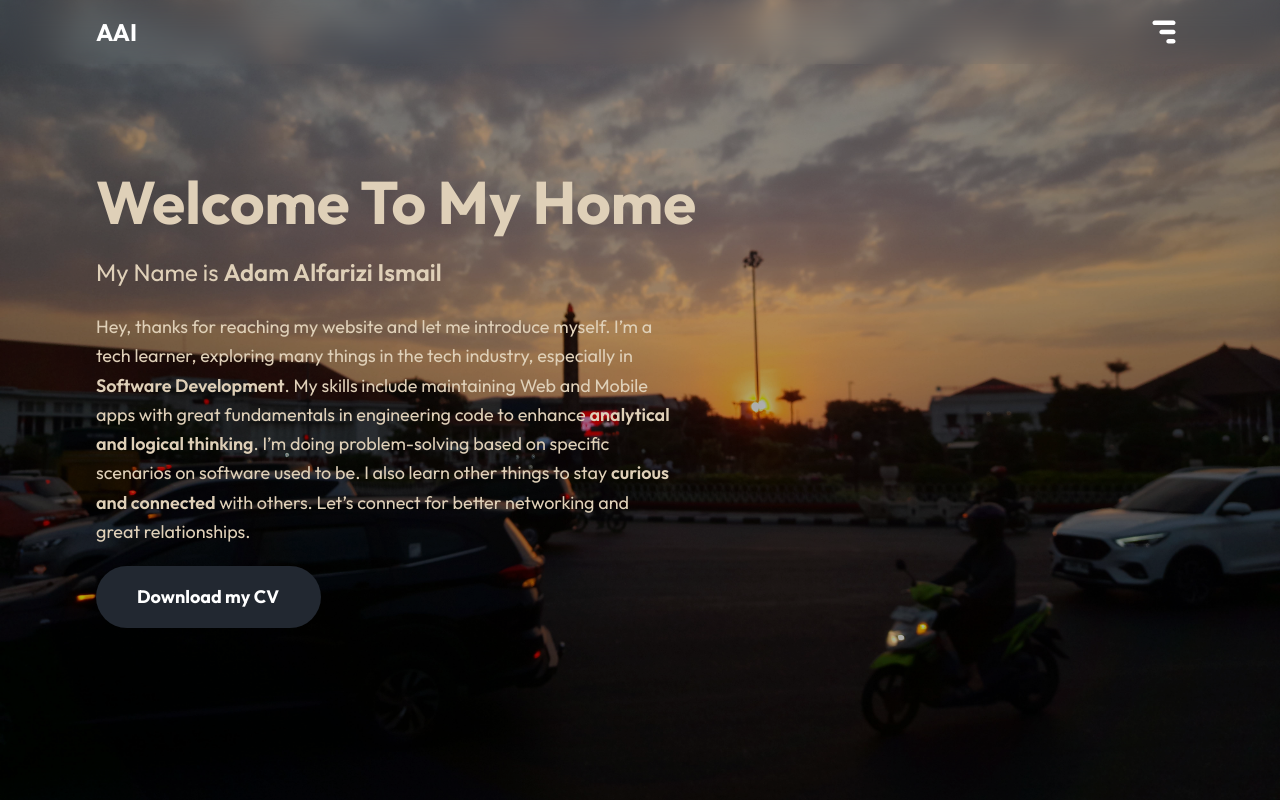
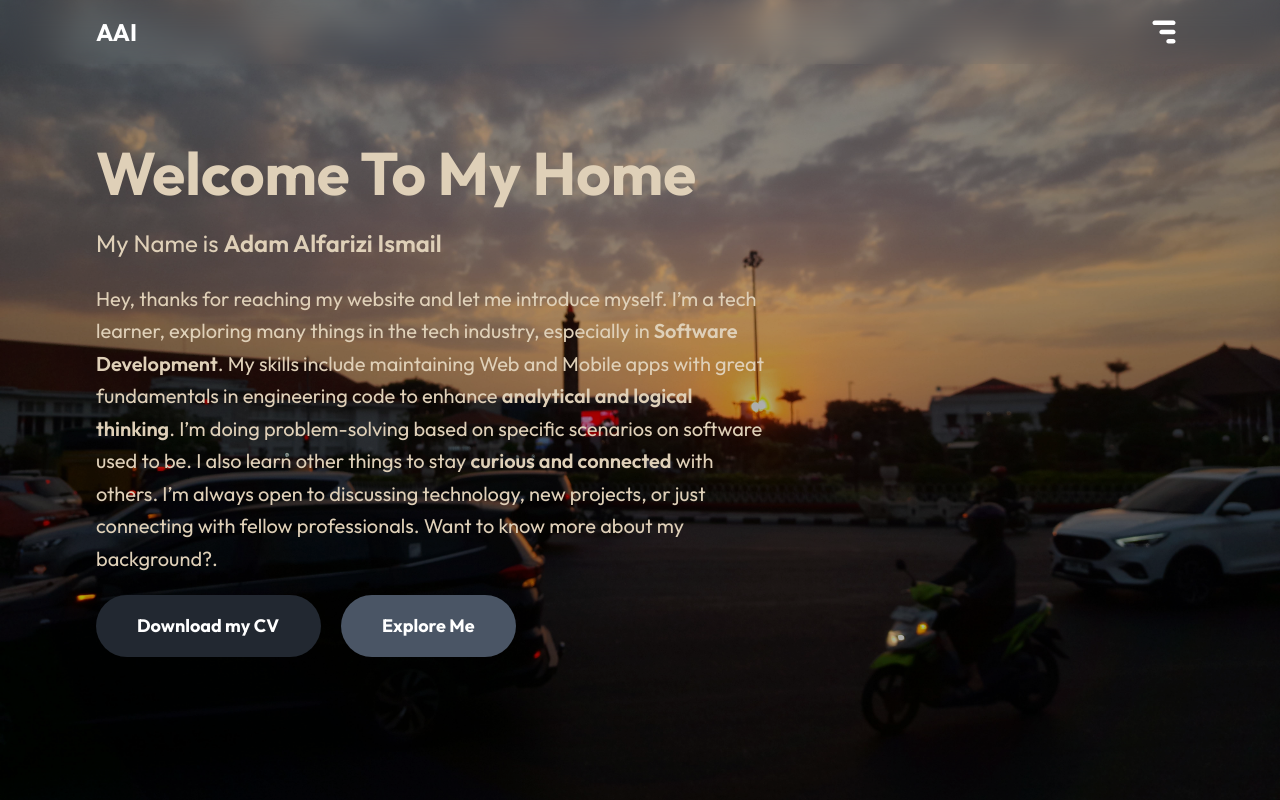
Before and after one commit to admalfrizi/new-porto-web, a Next.js app: page / in a window 1280 px wide. Built offline with nearby package versions, Linux system fonts and the light colour scheme.

Commit message:
add cta in hero section for main pages to scroll down

```diff
--- a/src/app/(root)/page.tsx
+++ b/src/app/(root)/page.tsx
@@ -15,6 +15,13 @@ export default function mainPage() {
     const [current, setCurrent] = React.useState(0)
     const [count, setCount] = React.useState(0)
     const mainContainer = useRef(null);
+    const scrollToContainer = useRef<HTMLDivElement>(null);
+
+    const handleScrollDown = () => {
+        scrollToContainer.current?.scrollIntoView({
+            behavior: 'smooth' // This creates the animation
+        });
+    };
 
     React.useEffect(() => {
         if (!api) {
@@ -232,11 +239,11 @@ export default function mainPage() {
                         <h1 className="title-hero text-3xl max-[380px]:text-2xl sm:text-6xl font-bold mb-2 font-main">
                             Welcome To My Home
                         </h1>
-                        <div className="max-w-xl mb-5">
+                        <div className="max-w-2xl mb-5">
                             <p className="subtitle-hero font-main text-lg sm:text-2xl my-6 max-[380px]:mb-3">
                                 My Name is <span className="font-semibold">Adam Alfarizi Ismail</span>
                             </p>
-                            <p className="desc-hero leading-relaxed font-main max-[380px]:text-sm text-lg">
+                            <p className="desc-hero leading-relaxed font-main max-[380px]:text-sm lg:text-lg xl:text-xl">
                                 Hey, thanks for reaching my website and let me introduce myself. <span className="font-main"> I’m a tech learner</span>, exploring many things
                                 in the tech industry, especially in
                                 <span className="font-main font-semibold"> Software Development</span>. My skills
@@ -244,9 +251,10 @@ export default function mainPage() {
                                 engineering code to enhance <span className="font-main font-semibold"> analytical and logical thinking</span>.
                                 I’m doing problem-solving based on specific scenarios on software used
                                 to be. I also learn other things to stay <span className="font-main font-semibold"> curious and connected</span> with others.
-                                Let’s connect for better networking and great relationships.
+                                I’m always open to discussing technology, new projects, or just connecting with fellow professionals. Want to know more about my background?.
                             </p>
                         </div>
+                        <div className="flex flex-wrap gap-x-5 max-[416px]:gap-y-3 w-full">
                             <button
                                 className="
                                     btn-hero
@@ -272,11 +280,41 @@ export default function mainPage() {
                             >
                                 <a> Download my CV </a>
                             </button>
+                            <button
+                                type="button"
+                                onClick={handleScrollDown}
+                                className="
+                                    btn-hero
+                                    flex
+                                    items-center
+                                    px-8
+                                    py-3
+                                    border border-transparent
+                                    text-sm
+                                    font-bold
+                                    rounded-full
+                                    text-white
+                                    md:py-4 md:text-lg md:px-10
+                                    bg-gray-600
+                                    hover:bg-gray-500
+                                    transition-colors
+                                    duration-300
+                                    ease-in-out
+                                    cursor-pointer
+                                    w-[178px]
+                                    md:w-fit
+                                "
+                            >
+                                <a> Explore Me </a>
+                            </button>
+                        </div>
+
                     </div>
                 </div>
             </section>
             <section
                 id="aboutme"
+                ref={scrollToContainer}
                 className="relative h-screen snap-start flex items-center justify-space-between bg-cover bg-brand-100 bg-center"
             >
                 <div className="flex flex-col-reverse md:flex-row py-20 xl:py-0 justify-between w-full px-5 md:px-24 ">
```
Lines whose indentation alone changed are shown as unchanged.
